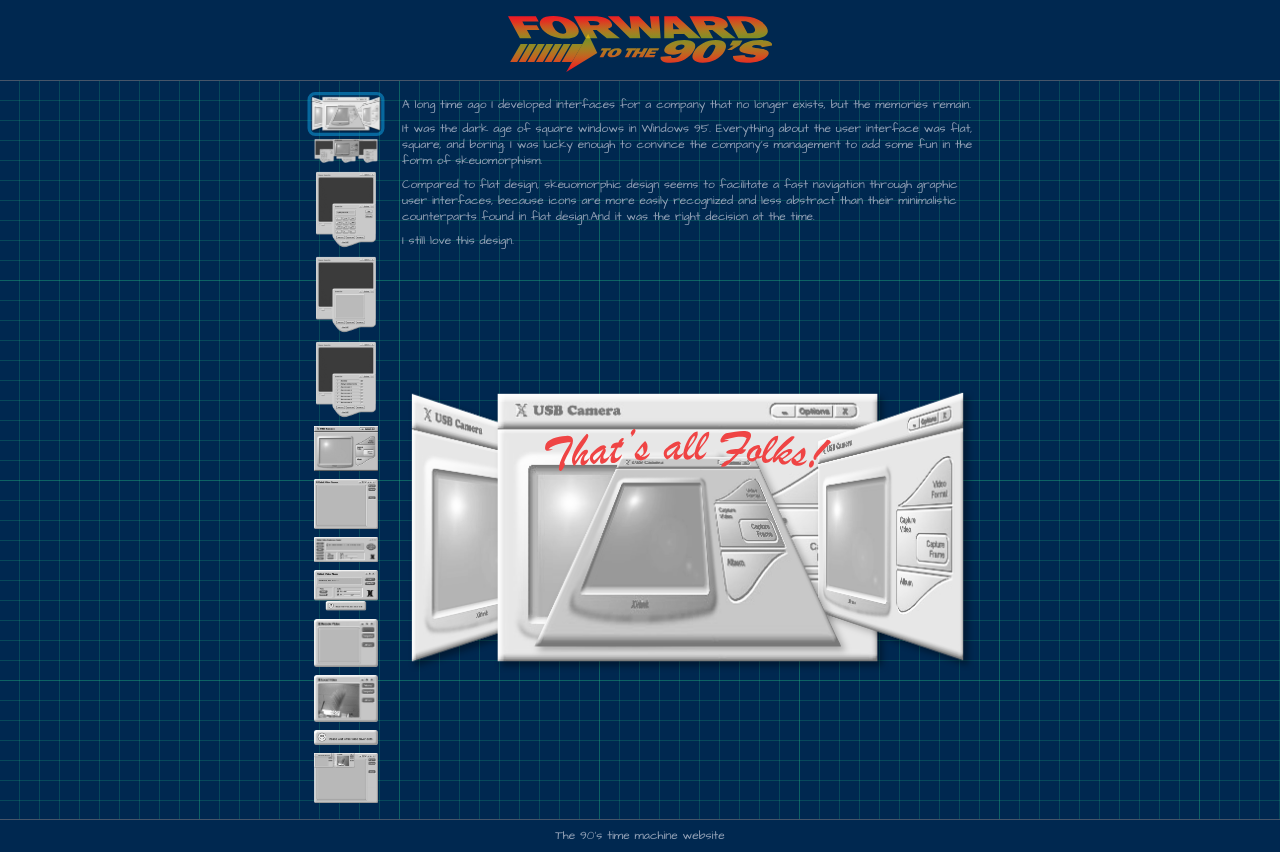
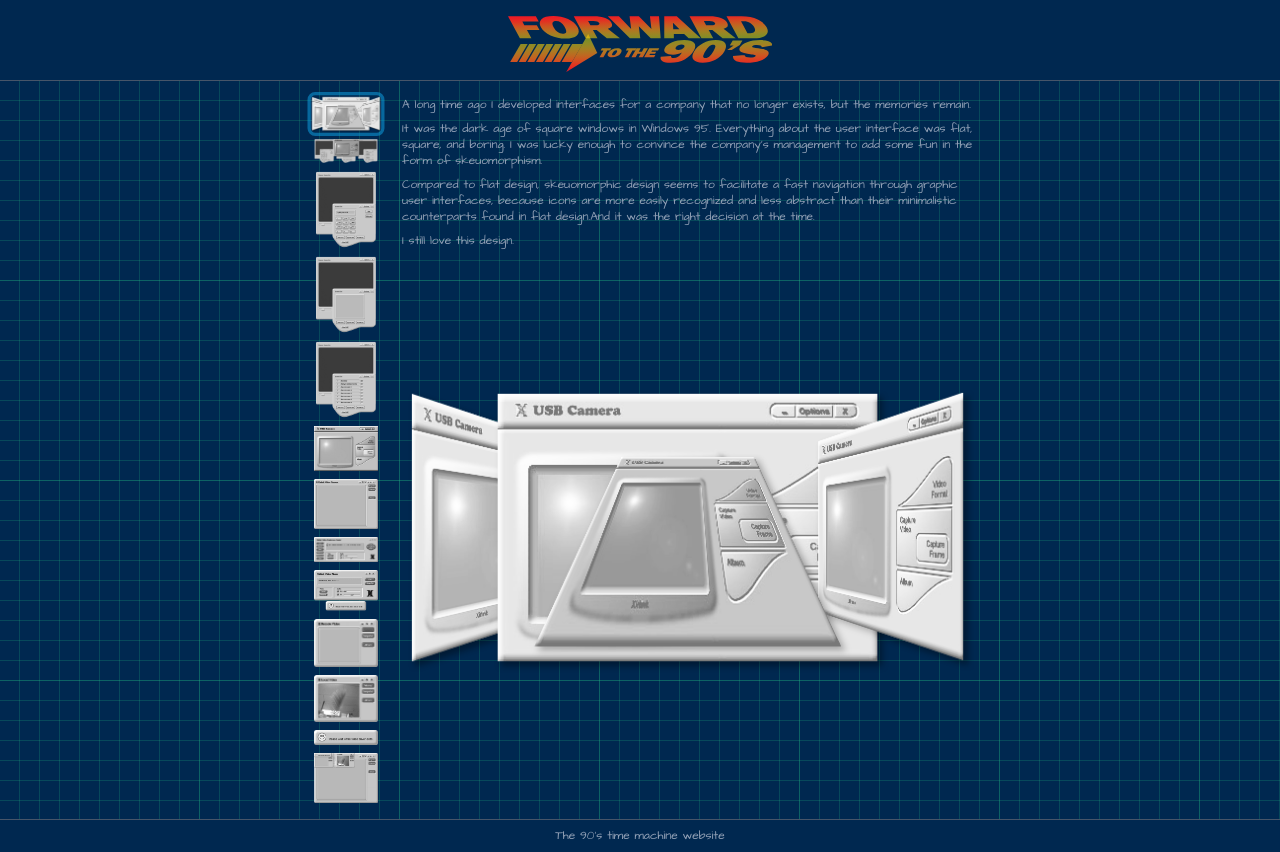
Before and after one commit to maxzz/back-to-90s, a React (Vite) app: page / in a window 1280 px wide. Built offline with nearby package versions, Linux system fonts and the light colour scheme.

Commit message:
WIP. Add exit animation to CurrentImage

```diff
--- a/src/components/2-main/0-all.tsx
+++ b/src/components/2-main/0-all.tsx
@@ -21,7 +21,7 @@ export function SectionMain({ className, ...rest }: ComponentPropsWithoutRef<"se
                         <CurrentImage className="fill-red-500" />
                     </div>
 
-                    <ThatsAllFolks className="absolute left-1/2 top-1/2 -translate-x-1/2 -translate-y-1/2 fill-red-500" />
+                    {/* <ThatsAllFolks className="absolute left-1/2 top-1/2 -translate-x-1/2 -translate-y-1/2 fill-red-500" /> */}
                 </div>
             </div>
         </div>
--- a/src/components/2-main/3-current-image.tsx
+++ b/src/components/2-main/3-current-image.tsx
@@ -1,4 +1,4 @@
-import { motion, type HTMLMotionProps } from "framer-motion";
+import { AnimatePresence, motion, type HTMLMotionProps } from "framer-motion";
 import { useSnapshot } from "valtio";
 import { appSettings } from "../store/app-settings";
 import { imagesApp } from "../store/images";
@@ -6,15 +6,18 @@ import { imagesApp } from "../store/images";
 export function CurrentImage({ className, ...rest }: HTMLMotionProps<"img">) {
     const { selectedImage } = useSnapshot(appSettings);
     return (
+        <AnimatePresence mode="wait">
             <motion.img
                 key={selectedImage}
                 initial={{ scale: 0.5, opacity: 0.5 }}
                 animate={{ scale: 1, opacity: 1 }}
+                exit={{ scale: 0.5, opacity: 0 }}
                 transition={{ duration: 0.5 }}
                 className={className}
                 src={imagesApp[selectedImage]}
                 alt="UI picture"
                 {...rest}
             />
+        </AnimatePresence>
     );
 }
```
Lines whose indentation alone changed are shown as unchanged.
